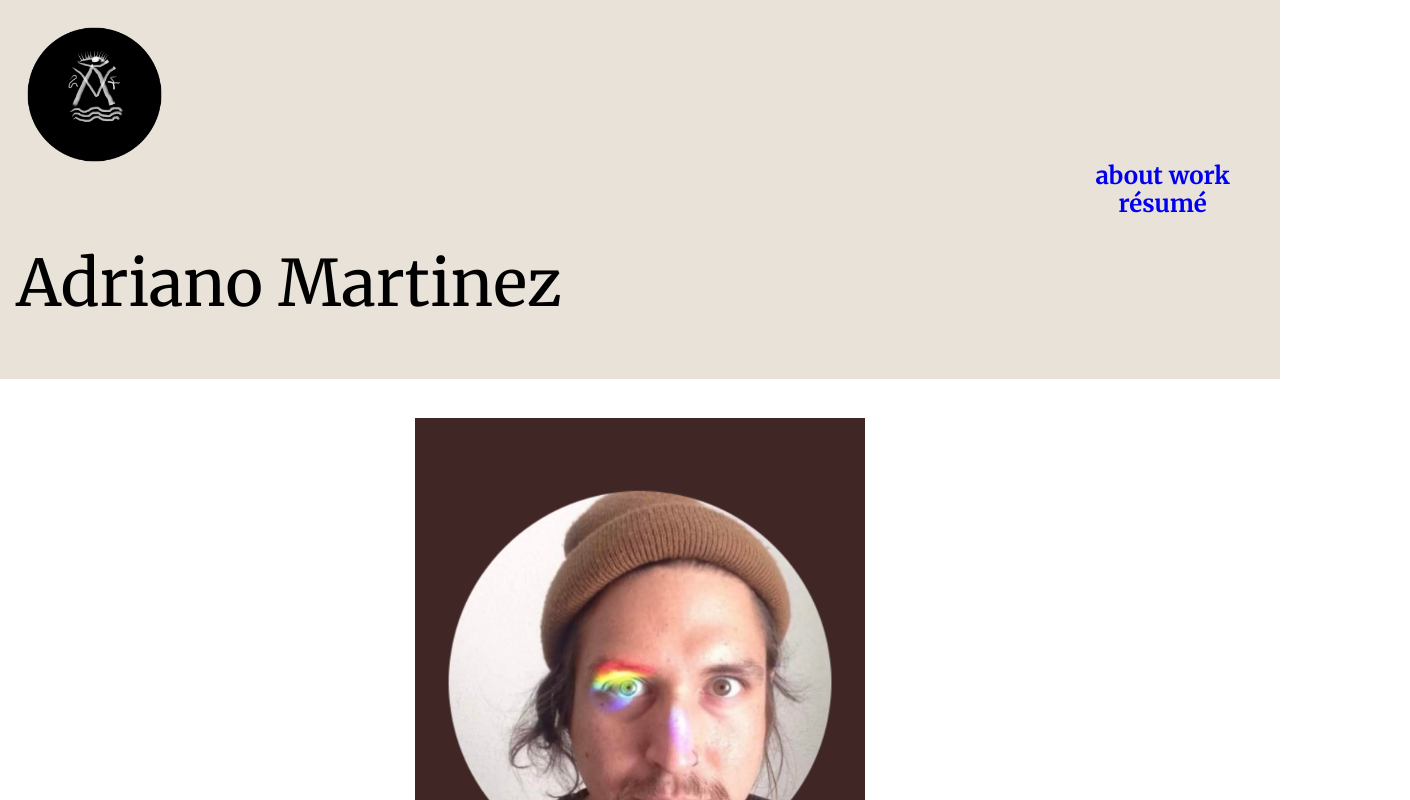
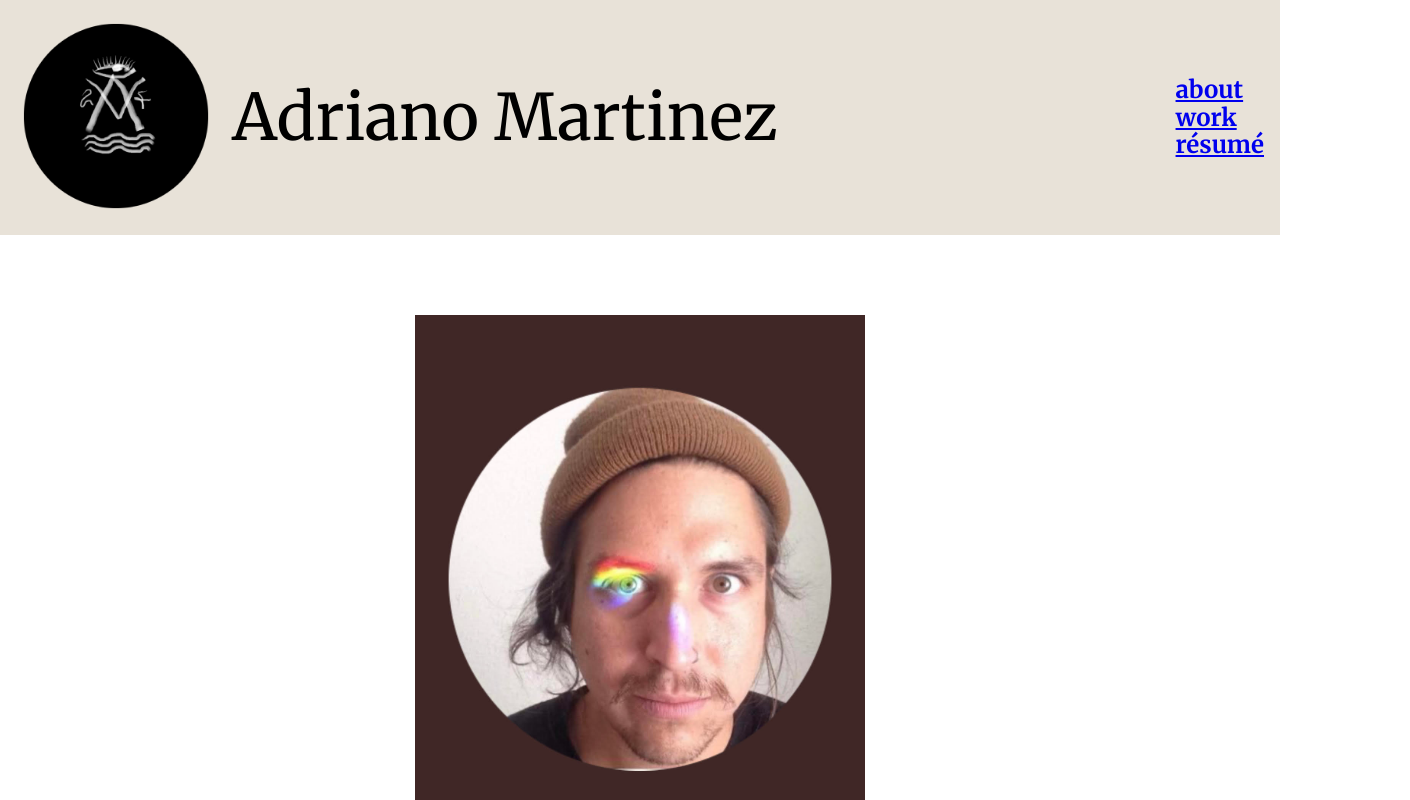
Before and after one commit to drawnocat/UX_UI_HW_18, a plain HTML site: page index.html in a window 1280 px wide. Shown: the top 800 px of the page, 1410 px wide, since content can reach past the window. Drawn offline with Linux system fonts and the light colour scheme.

Commit message:
adjustments to css

```diff
--- a/css/style.css
+++ b/css/style.css
@@ -4,9 +4,8 @@ typography
 ========================================
 */
 
-body{
-    font-family: 'Merriweather', serif;
-
+body {
+    font-family: "Merriweather", serif;
   }
 
   h1 {
@@ -31,9 +30,10 @@ h5 {
     font-size: 16px;
   }
 
-h6{}
+  h6 {
+  }
 
-p{
+  p {
     font-size: 16px;
   }
 
@@ -48,94 +48,100 @@ header {
     justify-content: space-between;
     align-items: center;
     padding: 1rem;
-    background-color:#E8E2D8
+    background-color: #e8e2d8;
+    position: relative;
+    z-index: 1000;
   }
 
-a{
-    text-decoration: none;
+  .logo-container {
+    display: flex;
+    align-items: center;
   }
 
-.inline-block{
-    display: inline-block;
-    vertical-align: top;
+  .logo-container img {
+    margin-right: 1rem;
+    width: 200px; /* Adjust the width to resize the header image */
+    height: auto;
   }
 
-img{
-    width: 23%;
-    padding: 1%;
+  nav {
+    display: flex;
+  }
+
+  nav ul {
+    display: flex;
+    list-style: none;
+    padding: 0;
+    margin: 0;
+  }
+
+  nav li {
+    margin-left: 1rem;
+  }
+
+  /* heroImg */
+  .heroImg {
+    display: flex;
+    justify-content: center;
+    align-items: center;
+    height: 800px;
+    padding: 30px;
+    margin-top: 2rem; /* Add spacing between the hero section and the header */
+  }
+
+  .heroImg .content {
     text-align: center;
   }
 
-nav{
-    width: 80%;
-    padding: 1%;
-    display: flex;
-    justify-content: flex-end;
-
+  .heroImg .content h2 {
+    line-height: 1.5;
   }
 
-ul{
-    display: inline-block;
-    width: 30%;
-    text-align: center;
-    padding: 0;
-    margin: 0;
-
+  .heroImg img.center {
+    width: 50%;
+    display: block;
+    margin: 0 auto;
   }
 
-h1{
-    text-align: center;
-    display: inline-block;
-    vertical-align: top;
-    margin-top: 70px;
-}
-
-.heroImg{
-    height: 800px;
-    padding: 30px;
-}
-
-.center{
+  .center {
     display: block;
     margin: 0 auto;
     width: 50%;
   }
 
-.content{
+  .content {
     width: 900px;
     margin: 0 auto;
   }
 
-}
-
-footer{
+  footer {
     padding: 1%;
     position: relative;
     top: 250px;
   }
 
-.section{
-    background-color: #E8E2D8;
+  .section {
+    background-color: #e8e2d8;
     width: 100%;
     text-align: center;
   }
 
-.flexContainer{
+  .flexContainer {
     display: flex;
     justify-content: center;
     text-align: center;
   }
 
-.workGrid{
+  .workGrid {
     text-align: center;
   }
 
-.myWork{
+  .myWork {
     padding: 80px;
     text-align: center;
   }
 
-.mySkills{
+  .mySkills {
     padding: 80px;
     text-align: center;
   }
@@ -143,7 +149,7 @@ footer{
   /* Media query for mobile devices */
 
   @media (max-width: 768px) {
-    .flexContainer{
+    .flexContainer {
       flex-direction: column;
       align-items: center;
     }
```
Lines whose indentation alone changed are shown as unchanged.
